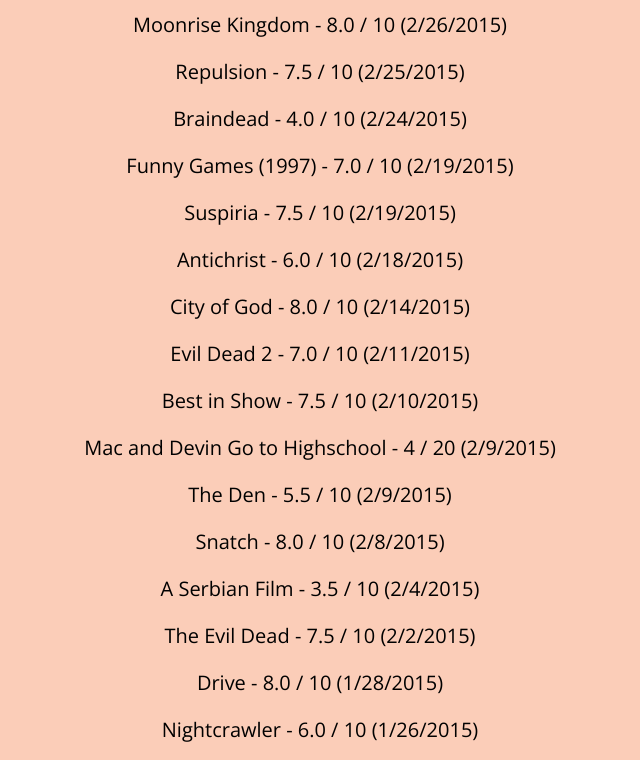
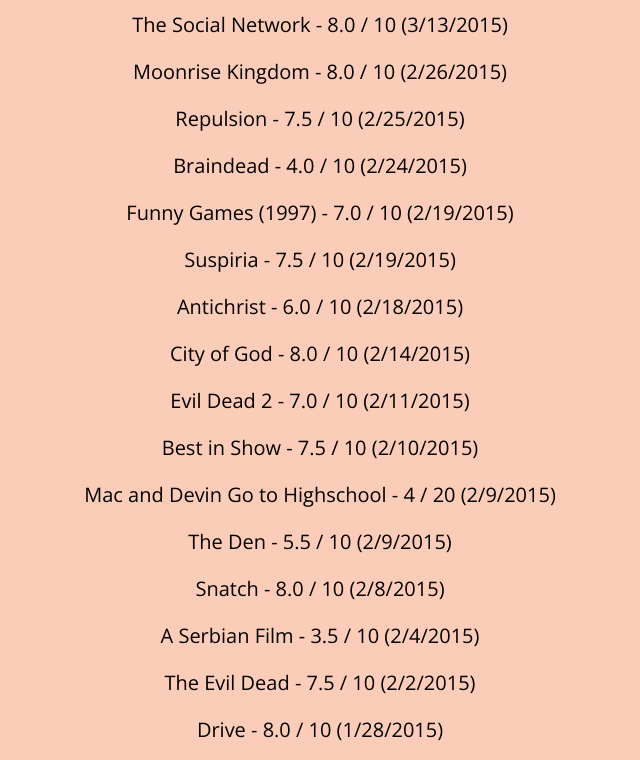
Before and after one commit to erikmatijevich/erikmatijevich.github.io, a plain HTML site: page movies.html in a window 1280 px wide. Shown: the part 101-861 px from the top of the page, without its empty margins (320-960 px from the left). Drawn offline with nearby package versions, Linux system fonts and the light colour scheme.

Commit message:
Update movies.html

```diff
--- a/movies.html
+++ b/movies.html
@@ -14,7 +14,7 @@
 					<h1>Movies</h1>
 				</p>
 				<p>
-					<h3The Social Network - 8.0 / 10 (3/13/2015)</h3>
+					<h3>The Social Network - 8.0 / 10 (3/13/2015)</h3>
 				</p>
 				<p>
 					<h3>Moonrise Kingdom - 8.0 / 10 (2/26/2015)</h3>
```
